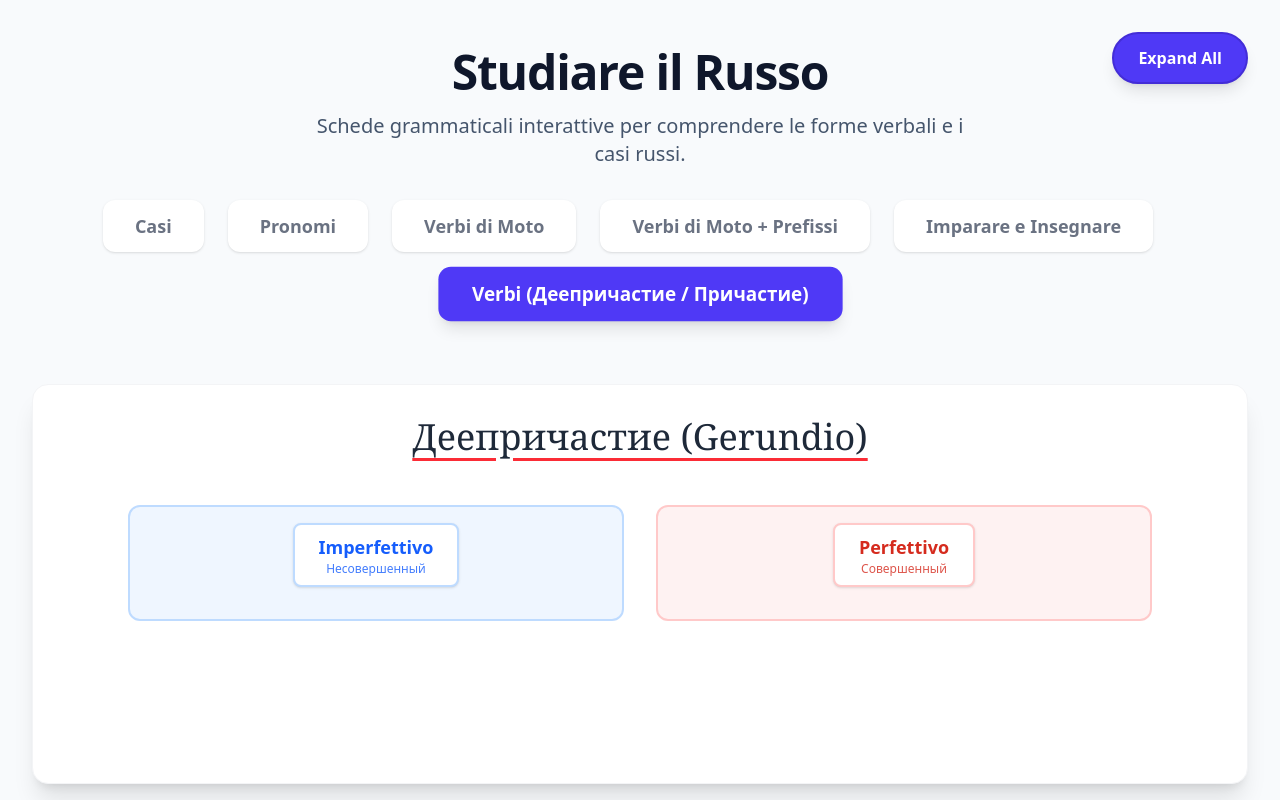
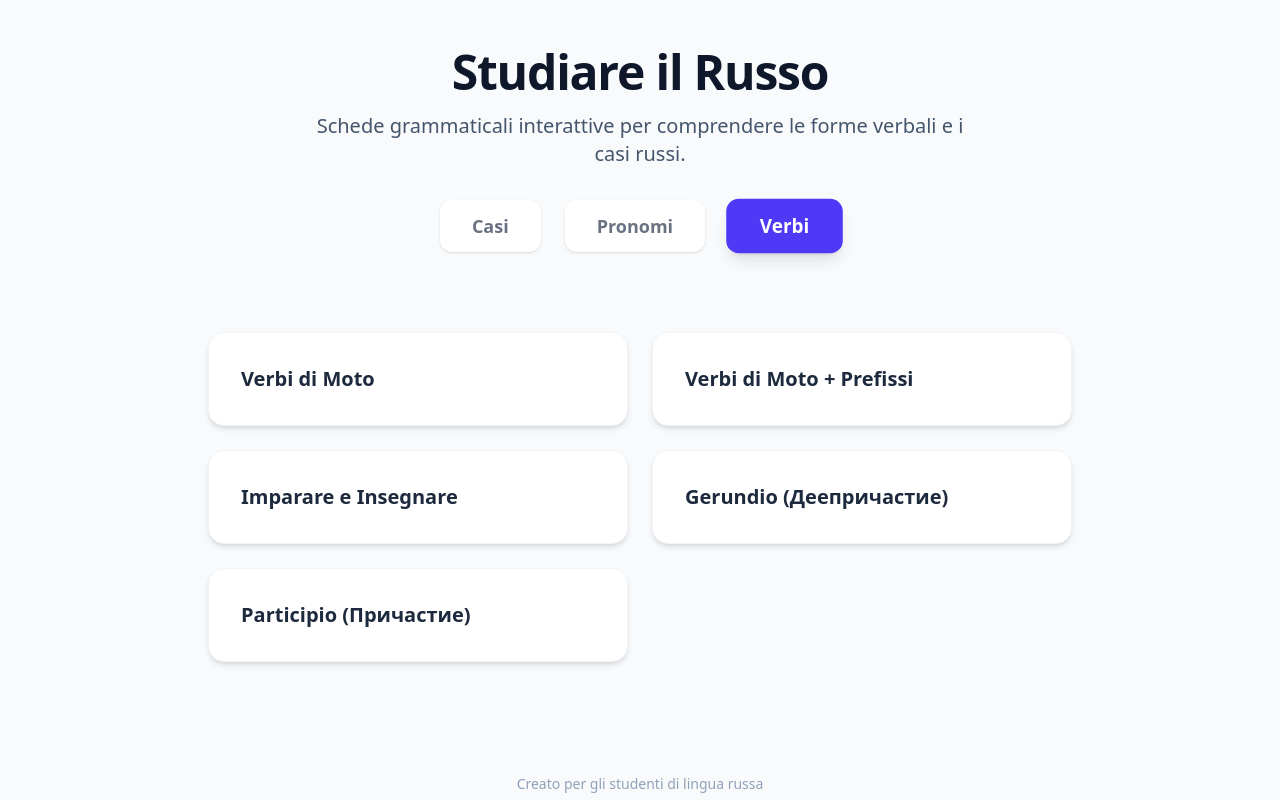
Before and after one commit to bcarnelutti/russian, a React (Vite) app: page / in a window 1280 px wide. Shown: the top 800 px of the page. Built offline with nearby package versions, Linux system fonts and the light colour scheme.

Commit message:
Refactor navigation: condense verbs under 'Verbi' menu

```diff
--- a/src/App.tsx
+++ b/src/App.tsx
@@ -9,8 +9,8 @@ import LearnTeachChart from './LearnTeachChart';
 // --- Context Definition ---
 interface ChartContextType {
   // Navigation State
-  view: 'verbs' | 'pronouns' | 'motion_verbs' | 'motion_verbs_prepositions' | 'cases' | 'learn_teach';
-  setView: React.Dispatch<React.SetStateAction<'verbs' | 'pronouns' | 'motion_verbs' | 'motion_verbs_prepositions' | 'cases' | 'learn_teach'>>;
+  view: 'verbs_menu' | 'pronouns' | 'motion_verbs' | 'motion_verbs_prepositions' | 'cases' | 'learn_teach' | 'gerund' | 'participle';
+  setView: React.Dispatch<React.SetStateAction<'verbs_menu' | 'pronouns' | 'motion_verbs' | 'motion_verbs_prepositions' | 'cases' | 'learn_teach' | 'gerund' | 'participle'>>;
 
   // Gerund State
   imperfectiveStep: number;
@@ -41,7 +41,7 @@ interface ChartContextType {
 const ChartContext = createContext<ChartContextType | null>(null);
 
 const ChartProvider = ({ children }: { children: React.ReactNode }) => {
-  const [view, setView] = useState<'verbs' | 'pronouns' | 'motion_verbs' | 'motion_verbs_prepositions' | 'cases' | 'learn_teach'>('verbs');
+  const [view, setView] = useState<'verbs_menu' | 'pronouns' | 'motion_verbs' | 'motion_verbs_prepositions' | 'cases' | 'learn_teach' | 'gerund' | 'participle'>('verbs_menu');
   const [imperfectiveStep, setImperfectiveStep] = useState(0);
   const [perfectiveStep, setPerfectiveStep] = useState(0);
   const [presentStep, setPresentStep] = useState(0);
@@ -102,19 +102,10 @@ const useChartContext = () => {
 
 // --- Components ---
 
-const Arrow = ({ x1, y1, x2, y2, delay = 0 }: { x1: string | number, y1: string | number, x2: string | number, y2: string | number, delay?: number }) => (
-  <motion.line
-    x1={x1} y1={y1} x2={x2} y2={y2}
-    stroke="#4B5563"
-    strokeWidth="2"
-    initial={{ pathLength: 0 }}
-    animate={{ pathLength: 1 }}
-    transition={{ duration: 0.5, delay }}
-  />
-);
-
 const Navigation = () => {
   const { view, setView } = useChartContext();
+
+  const isVerbsActive = ['verbs_menu', 'motion_verbs', 'motion_verbs_prepositions', 'learn_teach', 'gerund', 'participle'].includes(view);
 
   return (
     <div className="flex justify-center mb-12 space-x-6 flex-wrap gap-y-4">
@@ -139,45 +130,45 @@ const Navigation = () => {
         Pronomi
       </button>
       <button
-        onClick={() => setView('motion_verbs')}
+        onClick={() => setView('verbs_menu')}
         className={`px-8 py-3 rounded-xl font-bold text-lg transition-all ${
-          view === 'motion_verbs'
+          isVerbsActive
             ? 'bg-indigo-600 text-white shadow-lg scale-105'
             : 'bg-white text-gray-500 hover:bg-gray-50 shadow-sm'
         }`}
       >
-        Verbi di Moto
+        Verbi
       </button>
-      <button
-        onClick={() => setView('motion_verbs_prepositions')}
-        className={`px-8 py-3 rounded-xl font-bold text-lg transition-all ${
-          view === 'motion_verbs_prepositions'
-            ? 'bg-indigo-600 text-white shadow-lg scale-105'
-            : 'bg-white text-gray-500 hover:bg-gray-50 shadow-sm'
-        }`}
-      >
-        Verbi di Moto + Prefissi
-      </button>
-      <button
-        onClick={() => setView('learn_teach')}
-        className={`px-8 py-3 rounded-xl font-bold text-lg transition-all ${
-          view === 'learn_teach'
-            ? 'bg-indigo-600 text-white shadow-lg scale-105'
-            : 'bg-white text-gray-500 hover:bg-gray-50 shadow-sm'
-        }`}
-      >
-        Imparare e Insegnare
-      </button>
-      <button
-        onClick={() => setView('verbs')}
-        className={`px-8 py-3 rounded-xl font-bold text-lg transition-all ${
-          view === 'verbs'
-            ? 'bg-indigo-600 text-white shadow-lg scale-105'
-            : 'bg-white text-gray-500 hover:bg-gray-50 shadow-sm'
-        }`}
-      >
-        Verbi (Деепричастие / Причастие)
-      </button>
+    </div>
+  );
+};
+
+const VerbsMenu = () => {
+  const { setView } = useChartContext();
+
+  const menuItems = [
+    { id: 'motion_verbs', label: 'Verbi di Moto' },
+    { id: 'motion_verbs_prepositions', label: 'Verbi di Moto + Prefissi' },
+    { id: 'learn_teach', label: 'Imparare e Insegnare' },
+    { id: 'gerund', label: 'Gerundio (Деепричастие)' },
+    { id: 'participle', label: 'Participio (Причастие)' },
+  ] as const;
+
+  return (
+    <div className="max-w-4xl mx-auto grid grid-cols-1 md:grid-cols-2 gap-6 p-4">
+      {menuItems.map((item) => (
+        <motion.button
+          key={item.id}
+          onClick={() => setView(item.id)}
+          whileHover={{ scale: 1.02 }}
+          whileTap={{ scale: 0.98 }}
+          className="bg-white p-8 rounded-2xl shadow-md border border-slate-100 hover:shadow-xl transition-all text-left group"
+        >
+          <h3 className="text-xl font-bold text-slate-800 group-hover:text-indigo-600 transition-colors">
+            {item.label}
+          </h3>
+        </motion.button>
+      ))}
     </div>
   );
 };
@@ -267,7 +258,6 @@ const ParticipleBlock = ({
   title,
   subtitle,
   colorTheme,
-  steps,
   currentStep,
   advanceStep,
   children
@@ -275,7 +265,7 @@ const ParticipleBlock = ({
   title: string,
   subtitle: string,
   colorTheme: 'blue' | 'red',
-  steps: number,
+  steps?: number,
   currentStep: number,
   advanceStep: (e: React.MouseEvent) => void,
   children: React.ReactNode
@@ -283,7 +273,6 @@ const ParticipleBlock = ({
   const isBlue = colorTheme === 'blue';
   const bgColor = isBlue ? 'bg-blue-50' : 'bg-red-50';
   const borderColor = isBlue ? 'border-blue-200' : 'border-red-200';
-  const textColor = isBlue ? 'text-blue-900' : 'text-red-900';
   const buttonBg = isBlue
     ? (currentStep > 0 ? 'bg-blue-600 text-white' : 'bg-white text-blue-600 border-blue-200')
     : (currentStep > 0 ? 'bg-[#D52B1E] text-white' : 'bg-white text-[#D52B1E] border-red-200');
@@ -495,7 +484,7 @@ const ParticipleChart = () => {
 const ControlPanel = () => {
   const { expandAll, collapseAll, isAllExpanded, view } = useChartContext();
 
-  if (view === 'pronouns' || view === 'motion_verbs' || view === 'motion_verbs_prepositions' || view === 'cases' || view === 'learn_teach') return null;
+  if (!['gerund', 'participle'].includes(view)) return null;
 
   return (
     <div className="fixed top-8 right-8 z-[100]">
@@ -545,13 +534,16 @@ function App() {
 const MainContent = () => {
   const { view } = useChartContext();
 
-  if (view === 'verbs') {
-    return (
-      <>
-        <GerundChart />
-        <ParticipleChart />
-      </>
-    );
+  if (view === 'verbs_menu') {
+    return <VerbsMenu />;
+  }
+
+  if (view === 'gerund') {
+    return <GerundChart />;
+  }
+
+  if (view === 'participle') {
+    return <ParticipleChart />;
   }
 
   if (view === 'pronouns') {
```
